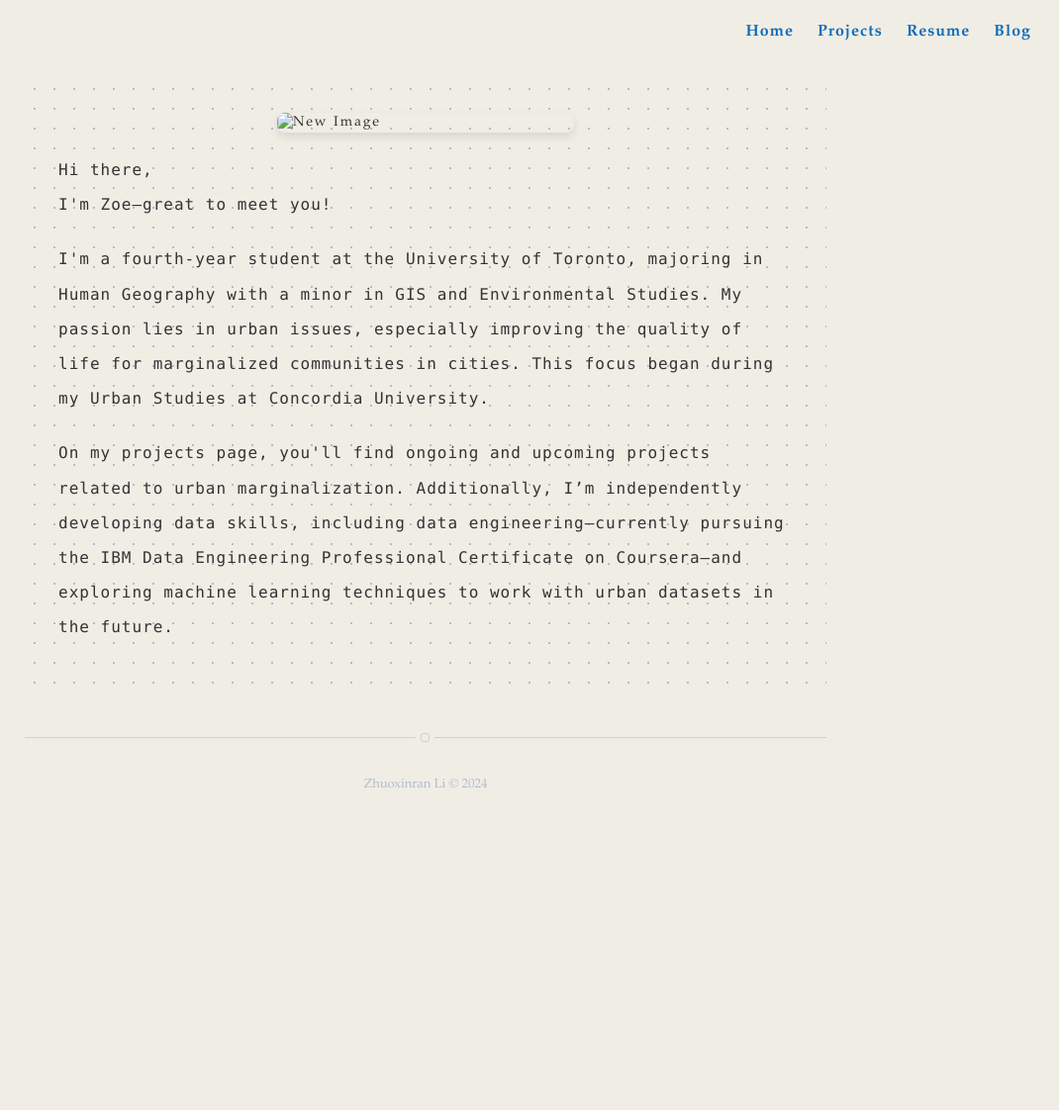
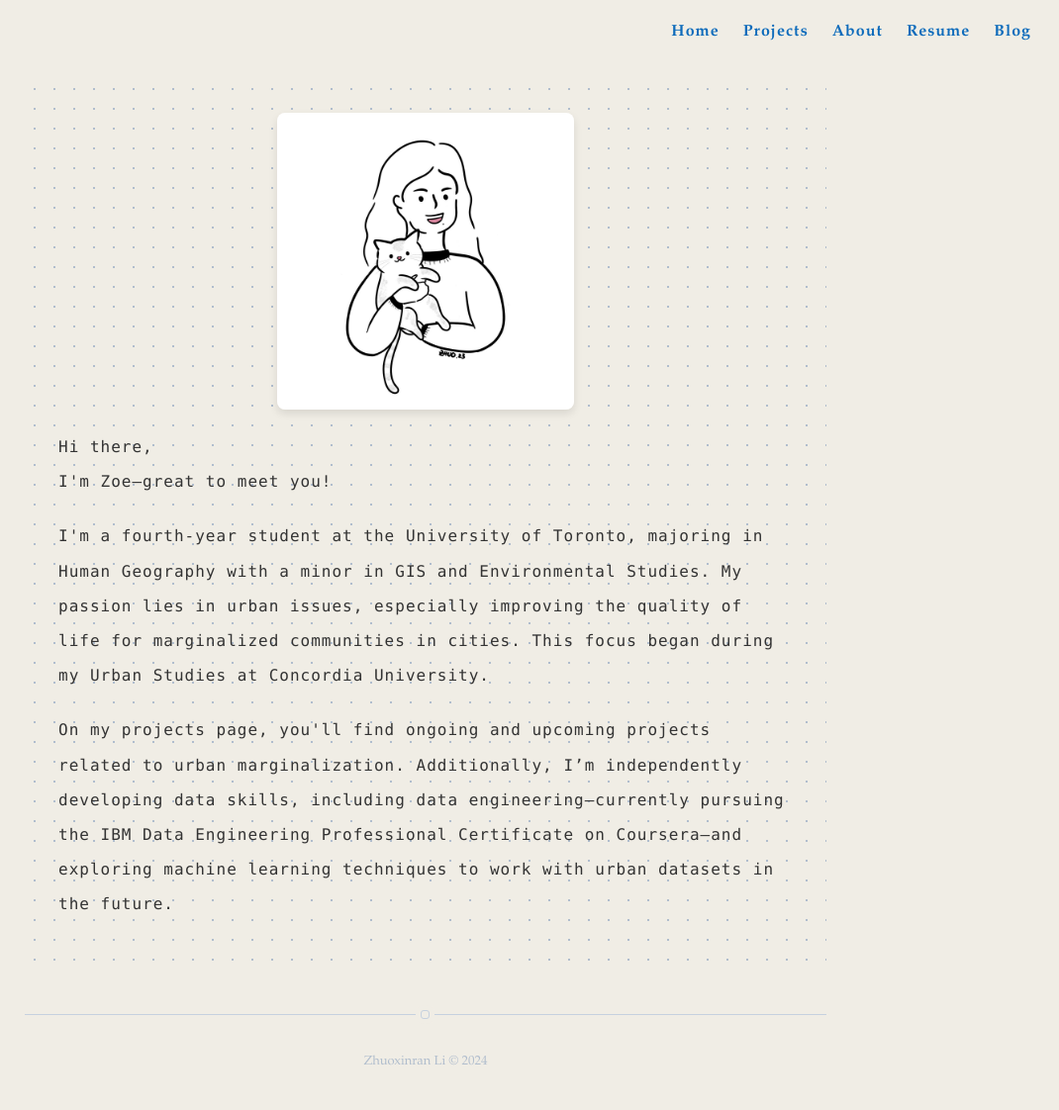
Before and after one commit to zoezxrli/zoezxrli.github.io, a Jekyll site: the page built from about.md, in a window 1280 px wide. Shown: the whole page at 99% size, without its empty margins (210-1280 px from the left). Built offline with Jekyll 4.4.1, drawn with Linux system fonts in a browser that asks for light colours; nearby versions of some CDN libraries; before the commit the page ends 900 px from its top, so only the background shows below that.

Commit message:
update title to name and image

```diff
--- a/about.md
+++ b/about.md
@@ -1,11 +1,11 @@
 ---
-title: About
+name: About
 layout: page
 permanantlink: /About/
 ---
 <div class="about-content">  <!-- New wrapper for dot pattern -->
 <!-- New image added at the beginning of the content -->
-<img src="assets/images/profile.jpg" alt="New Image" class="intro-image">
+<img src="/assets/images/profile.jpg" alt="New Image" class="intro-image">
 
 <p>Hi there,<br>
 I'm Zoe—great to meet you!</p>
```
